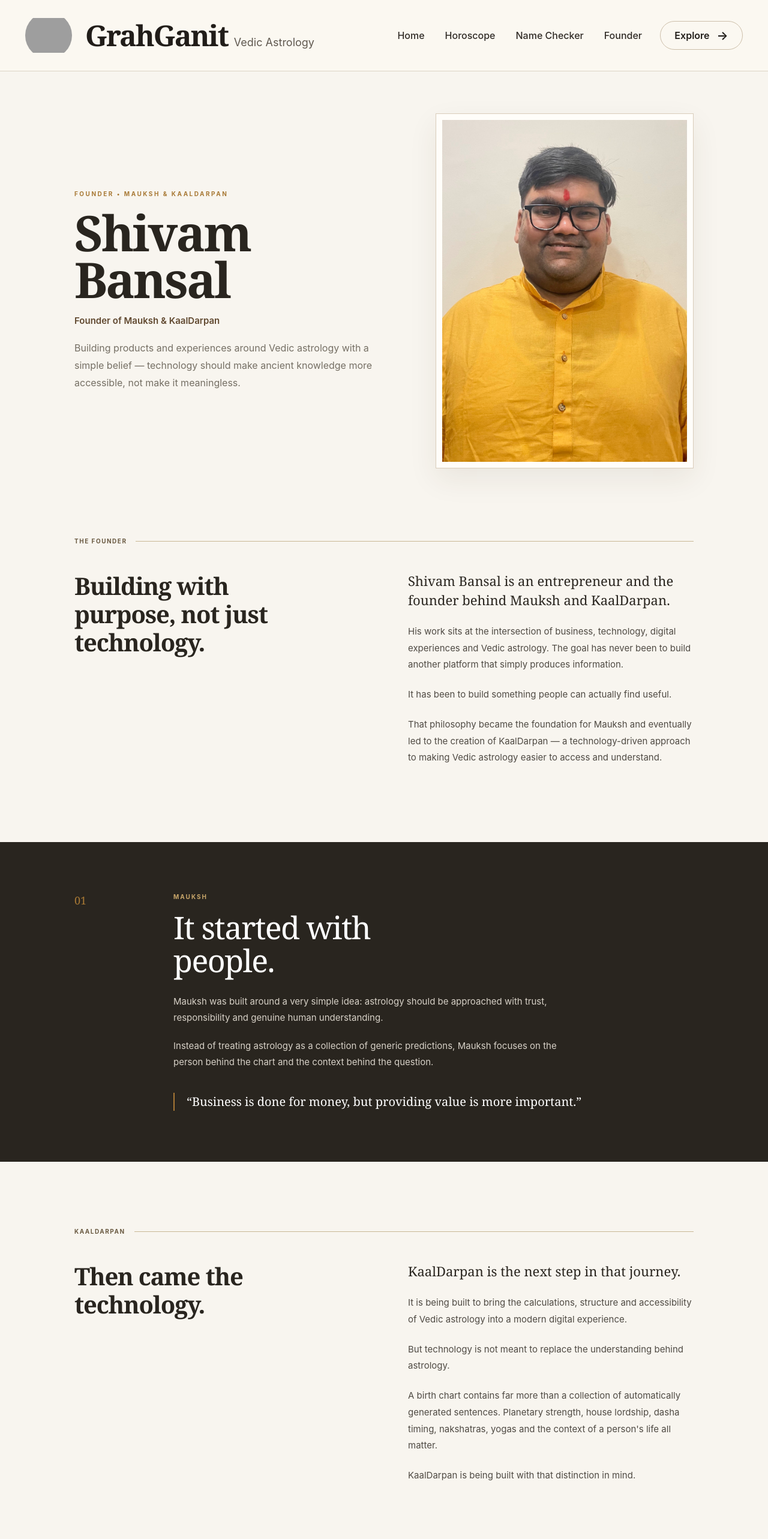
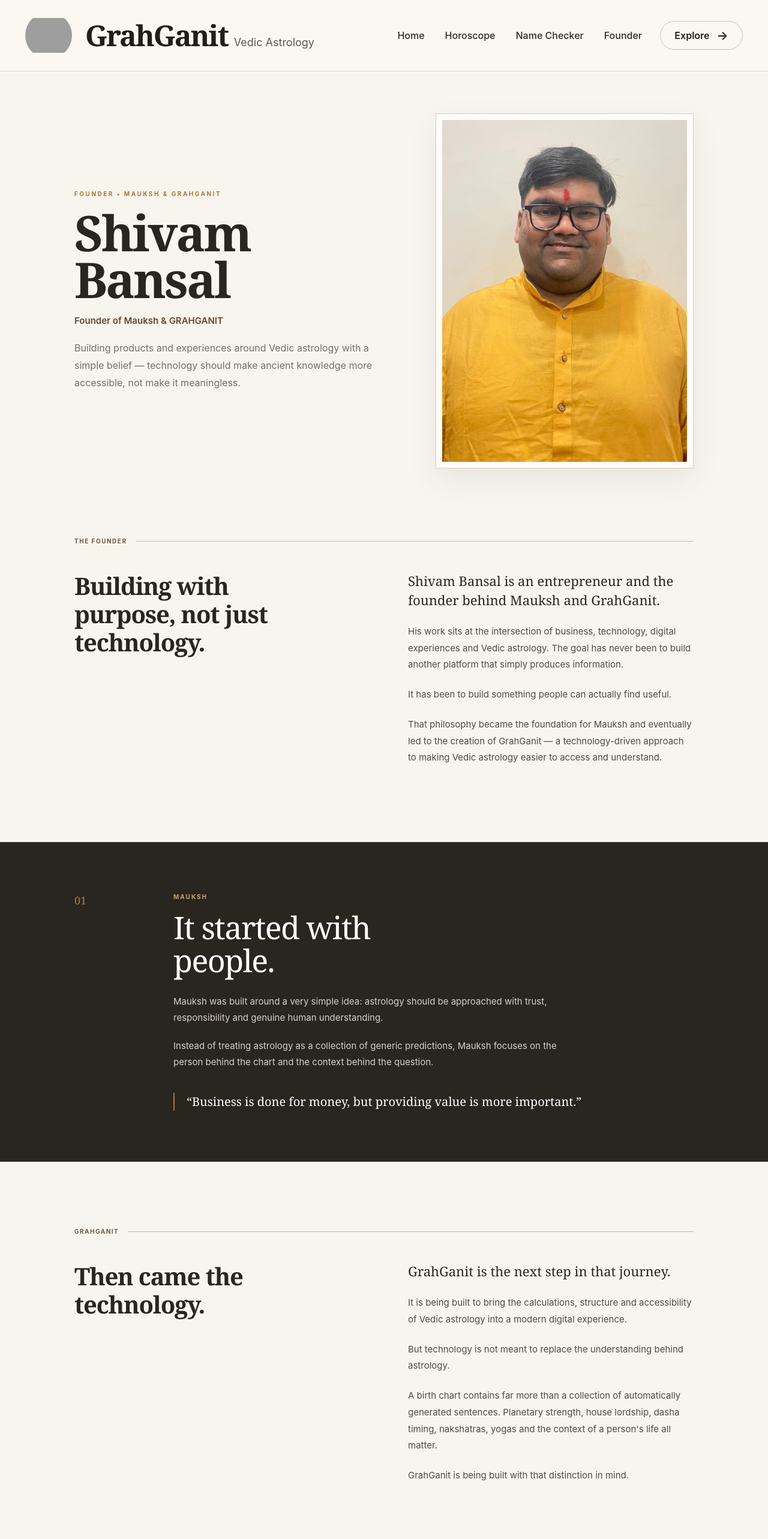
Before and after one commit to theastrobhaiya-debug/maukshin, a Next.js app: page /founder in a window 1280 px wide. Shown: the top 2566 px of the page at 60% size. Built offline with nearby package versions, Linux system fonts and the light colour scheme; grey boxes are pictures that could not be loaded.

Commit message:
Update page.tsx

```diff
--- a/app/founder/page.tsx
+++ b/app/founder/page.tsx
@@ -15,7 +15,7 @@
           <div className="founder-intro">
 
             <div className="eyebrow">
-              FOUNDER • MAUKSH & KAALDARPAN
+              FOUNDER • MAUKSH & GRAHGANIT
             </div>
 
             <h1>
@@ -25,7 +25,7 @@
             </h1>
 
             <p className="founder-role">
-              Founder of Mauksh & KaalDarpan
+              Founder of Mauksh & GRAHGANIT
             </p>
 
             <p className="hero-description">
@@ -42,7 +42,7 @@
 
             <img
               src="/assets/Founder.JPG"
-              alt="Shivam Bansal - Founder of Mauksh and KaalDarpan"
+              alt="Shivam Bansal - Founder of Mauksh and GrahGanit"
             />
 
           </div>
@@ -88,7 +88,7 @@
 
             <p className="lead">
               Shivam Bansal is an entrepreneur and the founder
-              behind Mauksh and KaalDarpan.
+              behind Mauksh and GrahGanit.
             </p>
 
             <p>
@@ -105,7 +105,7 @@
 
             <p>
               That philosophy became the foundation for Mauksh
-              and eventually led to the creation of KaalDarpan —
+              and eventually led to the creation of GrahGanit —
               a technology-driven approach to making Vedic
               astrology easier to access and understand.
             </p>
@@ -174,7 +174,7 @@
         <div className="section-line">
 
           <span>
-            KAALDARPAN
+            GRAHGANIT
           </span>
 
           <div />
@@ -198,7 +198,7 @@
           <div className="intro-content">
 
             <p className="lead">
-              KaalDarpan is the next step in that journey.
+              GrahGanit is the next step in that journey.
             </p>
 
             <p>
@@ -220,7 +220,7 @@
             </p>
 
             <p>
-              KaalDarpan is being built with that distinction
+                GrahGanit is being built with that distinction
               in mind.
             </p>
 
@@ -321,7 +321,7 @@
             </span>
 
             <h3>
-              KaalDarpan
+              GRAHGANIT
             </h3>
 
             <p>
@@ -346,7 +346,7 @@
         <div className="closing-inner">
 
           <div className="eyebrow">
-            WHY KAALDARPAN
+            WHY GrahGanit
           </div>
 
           <h2>
@@ -356,7 +356,7 @@
           </h2>
 
           <p>
-            KaalDarpan is Shivam Bansal's attempt to build a
+            GrahGanit is Shivam Bansal's attempt to build a
             bridge between the depth of Vedic astrology and the
             simplicity people expect from modern technology.
           </p>
```
